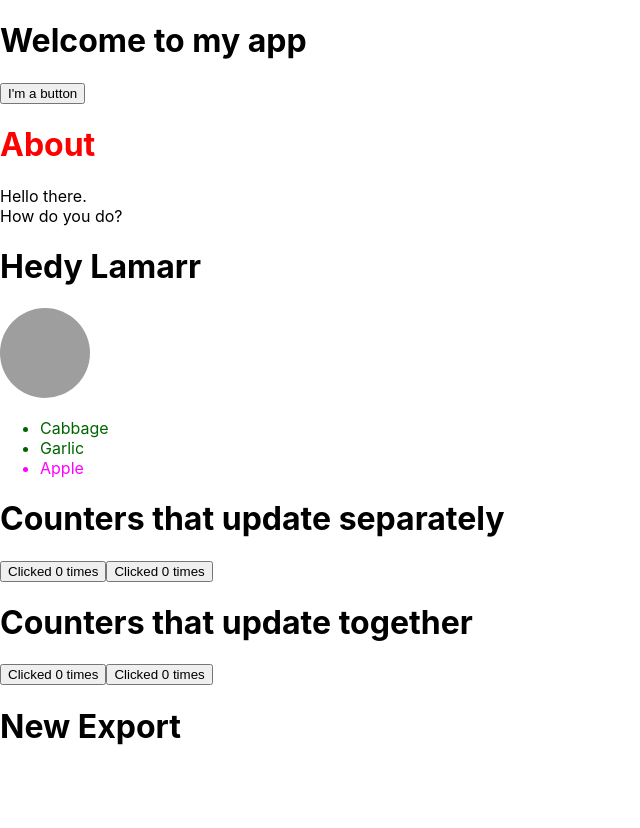
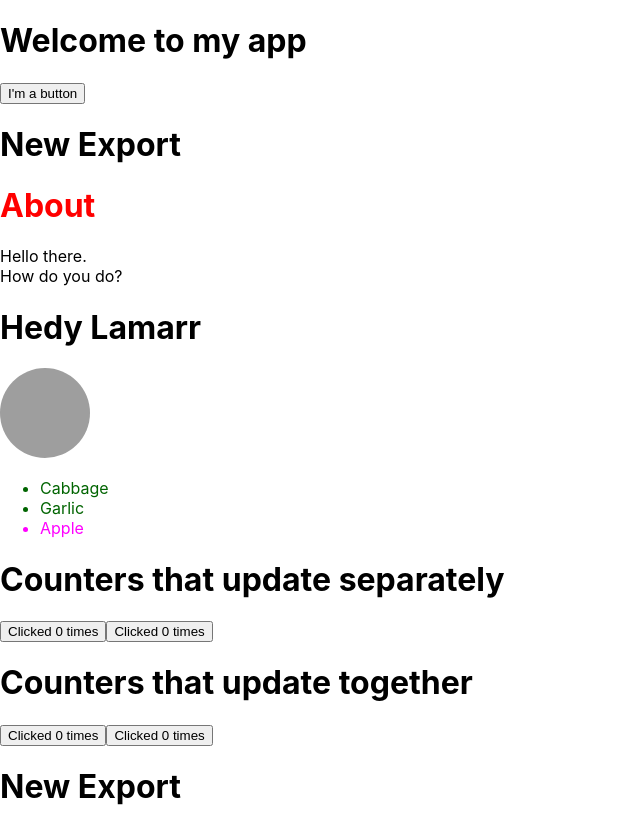
Before and after one commit to sreerag-girijan-aspire/HTML, a React (Create React App) app in the folder REACT/2025_01_13/first-app/: page / in a window 1280 px wide. Shown: the whole page, without its empty margins (0-640 px from the left). Before the commit the page ends 800 px from the top, so only its background shows below. Built offline with nearby package versions, Linux system fonts and the light colour scheme; grey boxes are pictures that could not be loaded.

Commit message:
Import Htmls component in MyApp and render it within the main application

```diff
--- a/REACT/2025_01_13/first-app/src/App.js
+++ b/REACT/2025_01_13/first-app/src/App.js
@@ -1,5 +1,6 @@
 import logo from './logo.svg';
 import './App.css';
+import { Htmls } from './UseStateShared';
 
 function App() {
   return (
@@ -40,6 +41,7 @@ export default function MyApp() {
     <div>
       <h1>Welcome to my app</h1>
       <MyButton />
+      <Htmls/>
     </div>
   );
 }
```
